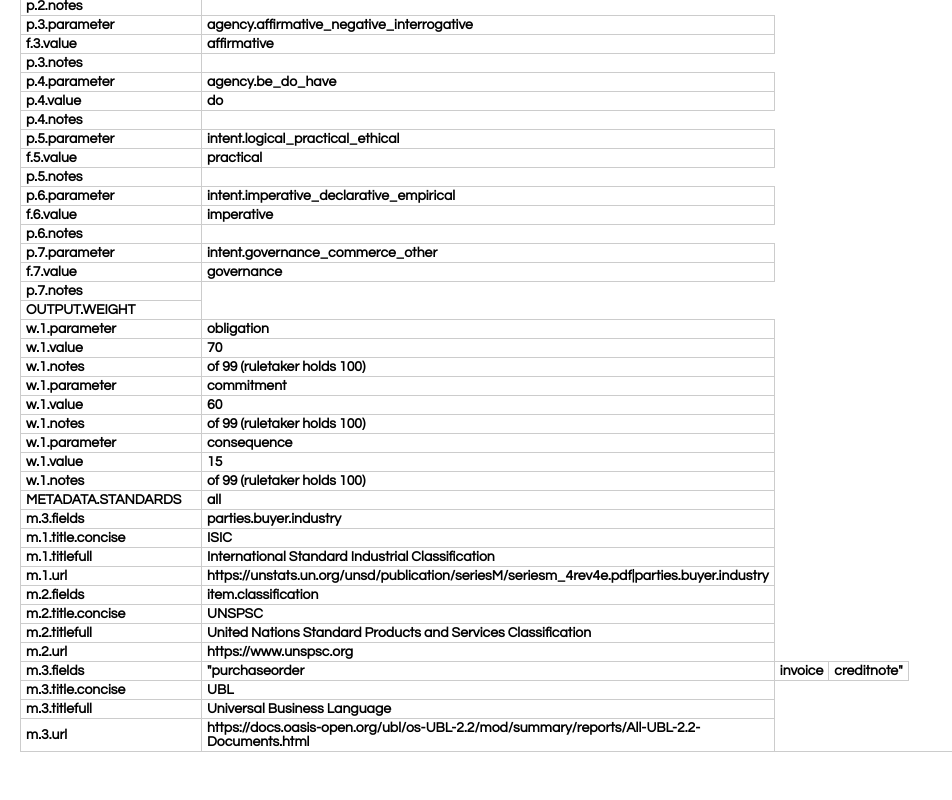
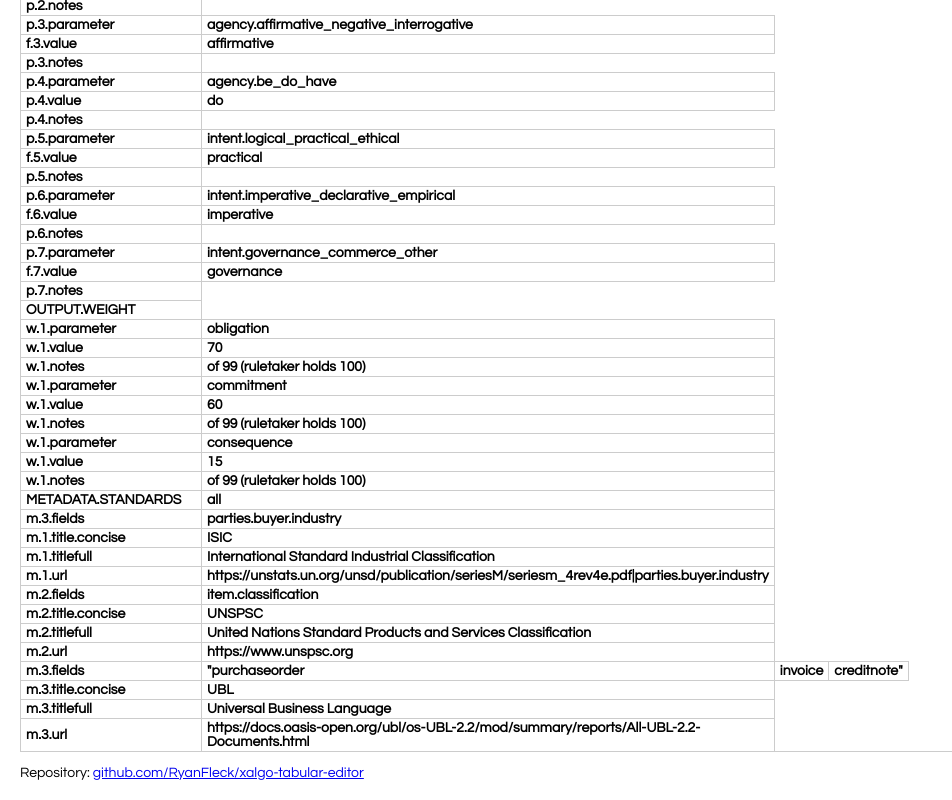
Before and after one commit to RyanFleck/xalgo-tabular-editor, a React app: page public/index.html in a window 1280 px wide. Shown: the part 2303-3103 px from the top of the page, without its empty margins (0-952 px from the left). Before the commit the page ends 3075 px from the top, so only its background shows below. Built offline with nearby package versions, Linux system fonts and the light colour scheme.

Commit message:
Add repo link to experiment.

```diff
--- a/public/index.html
+++ b/public/index.html
@@ -35,5 +35,14 @@
 
       To begin the development, run `npm start` or `yarn start`.
       To create a production bundle, use `npm run build` or `yarn build`.
-    --></body>
+    -->
+        <div>
+            <p>
+                Repository:
+                <a href="https://github.com/RyanFleck/xalgo-tabular-editor"
+                    >github.com/RyanFleck/xalgo-tabular-editor</a
+                >
+            </p>
+        </div>
+    </body>
 </html>
```
